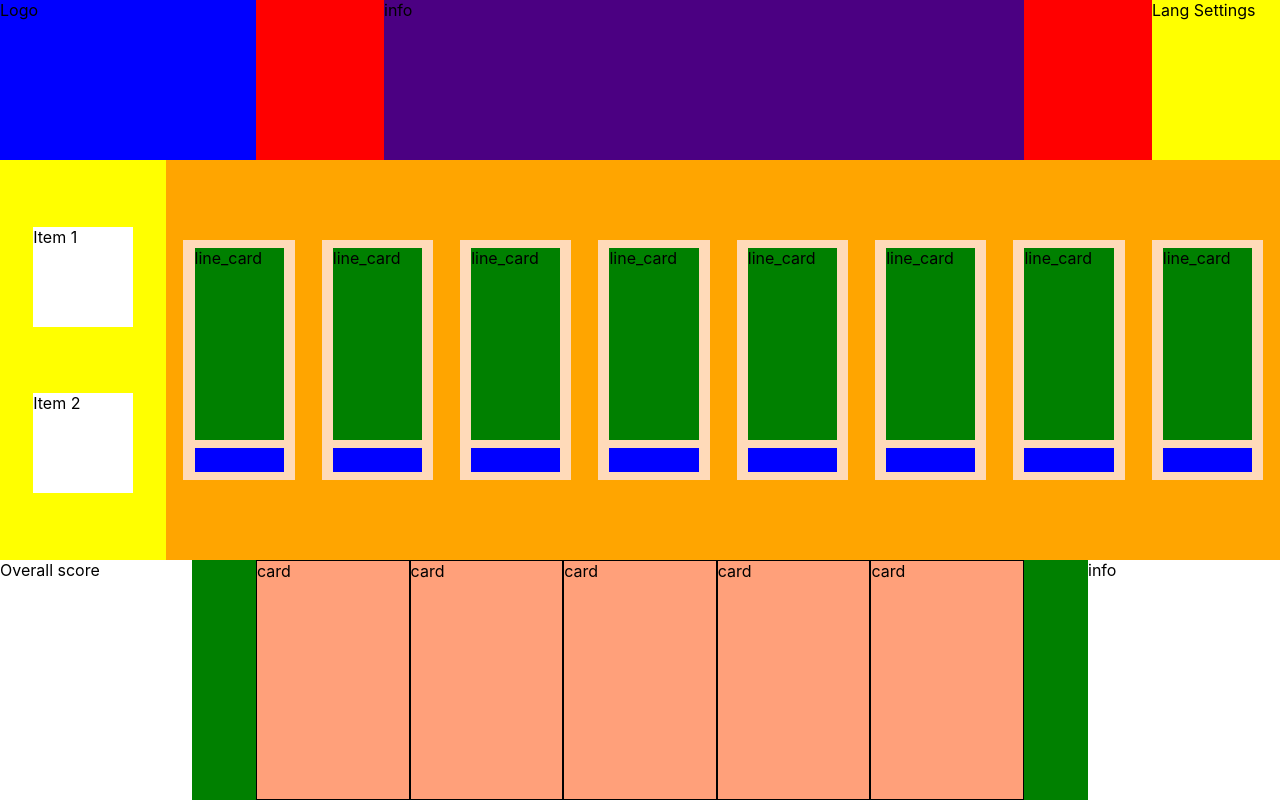
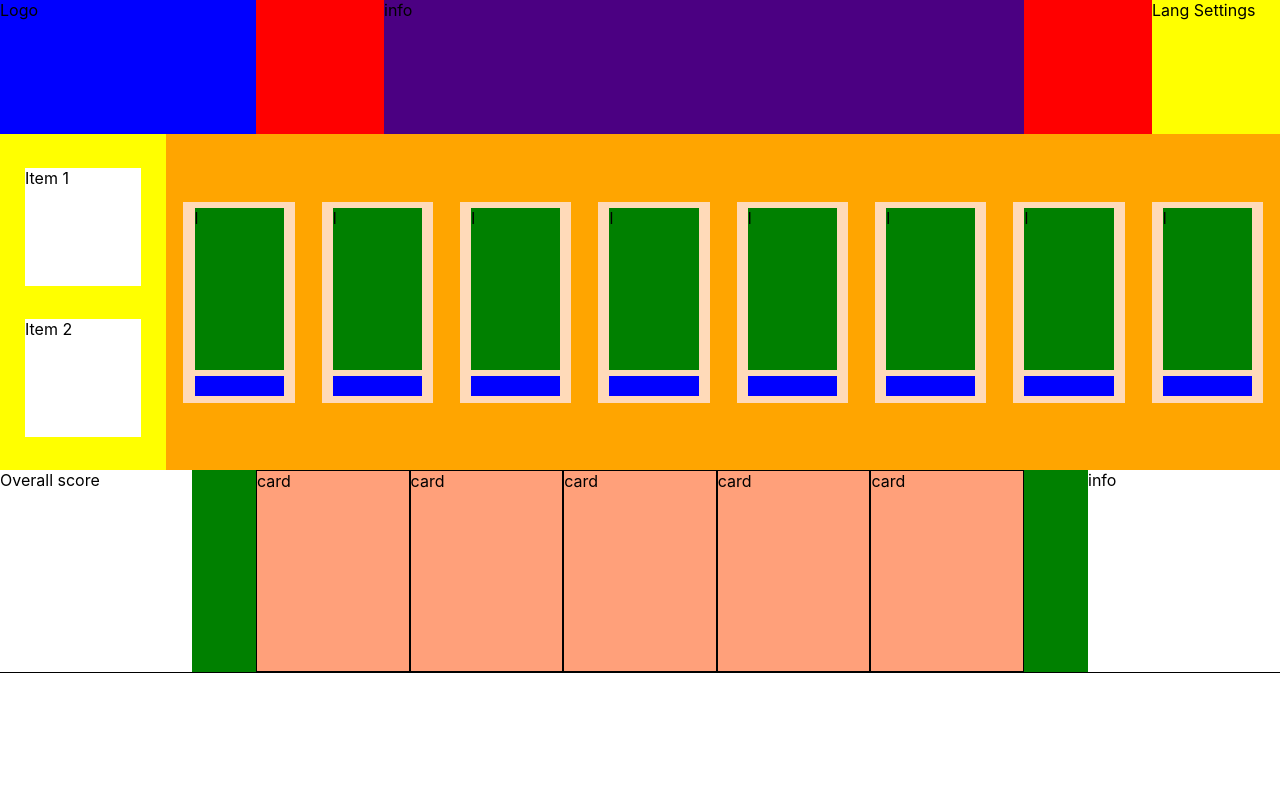
Before and after one commit to michalakweb/that-my-spot, a React (Create React App) app: page / in a window 1280 px wide. Built offline with nearby package versions, Linux system fonts and the light colour scheme.

Commit message:
basic layout ready

```diff
--- a/src/App.css
+++ b/src/App.css
@@ -1,9 +1,29 @@
 /* Overall */
+
+html,
+body {
+  overflow: hidden;
+  height: 100vh;
+}
+
+#container {
+  background-color: red;
+  width: 100%;
+  height: 100%;
+  padding-top: 52.5%; /* 1:1 Aspect Ratio */
+  position: relative; /* If you want text inside of it */
+  display: flex;
+  border-bottom: 1px solid black;
+}
 
 #flex-container {
   display: flex;
   flex-direction: column;
-  height: 100vh;
+  position: absolute;
+  top: 0;
+  left: 0;
+  bottom: 0;
+  right: 0;
 }
 
 /* Header */
@@ -58,8 +78,8 @@
 }
 
 .item {
-  width: 100px;
-  height: 100px;
+  width: 70%;
+  height: 35%;
   background-color: white;
 }
 
--- a/src/App.js
+++ b/src/App.js
@@ -3,6 +3,7 @@ import "./App.css";
 
 function App() {
   return (
+    <div id="container">
       <div id="flex-container">
         <div id="header">
           <div id="logo">Logo</div>
@@ -18,35 +19,35 @@ function App() {
 
           <div id="line_container">
             <div className="line_spot">
-            <div className="line_card">line_card</div>
+              <div className="line_card">l</div>
               <div className="line_spot_div"></div>
             </div>
             <div className="line_spot">
-            <div className="line_card">line_card</div>
+              <div className="line_card">l</div>
               <div className="line_spot_div"></div>
             </div>
             <div className="line_spot">
-            <div className="line_card">line_card</div>
+              <div className="line_card">l</div>
               <div className="line_spot_div"></div>
             </div>
             <div className="line_spot">
-            <div className="line_card">line_card</div>
+              <div className="line_card">l</div>
               <div className="line_spot_div"></div>
             </div>
             <div className="line_spot">
-            <div className="line_card">line_card</div>
+              <div className="line_card">l</div>
               <div className="line_spot_div"></div>
             </div>
             <div className="line_spot">
-            <div className="line_card">line_card</div>
+              <div className="line_card">l</div>
               <div className="line_spot_div"></div>
             </div>
             <div className="line_spot">
-            <div className="line_card">line_card</div>
+              <div className="line_card">l</div>
               <div className="line_spot_div"></div>
             </div>
             <div className="line_spot">
-            <div className="line_card">line_card</div>
+              <div className="line_card">l</div>
               <div className="line_spot_div"></div>
             </div>
           </div>
@@ -66,6 +67,7 @@ function App() {
           <div className="egmont_logo">info</div>
         </div>
       </div>
+    </div>
   );
 }
 
```
Lines whose indentation alone changed are shown as unchanged.
